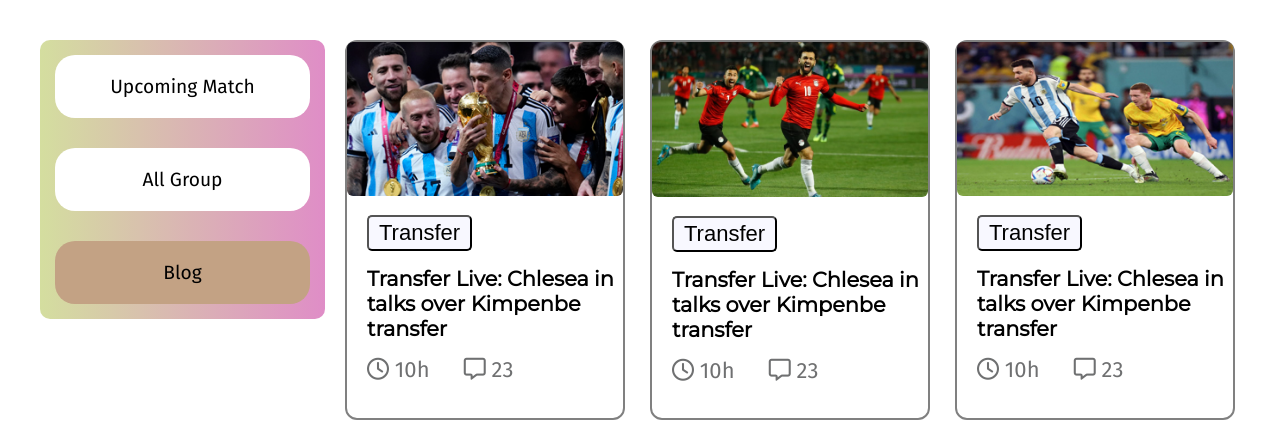
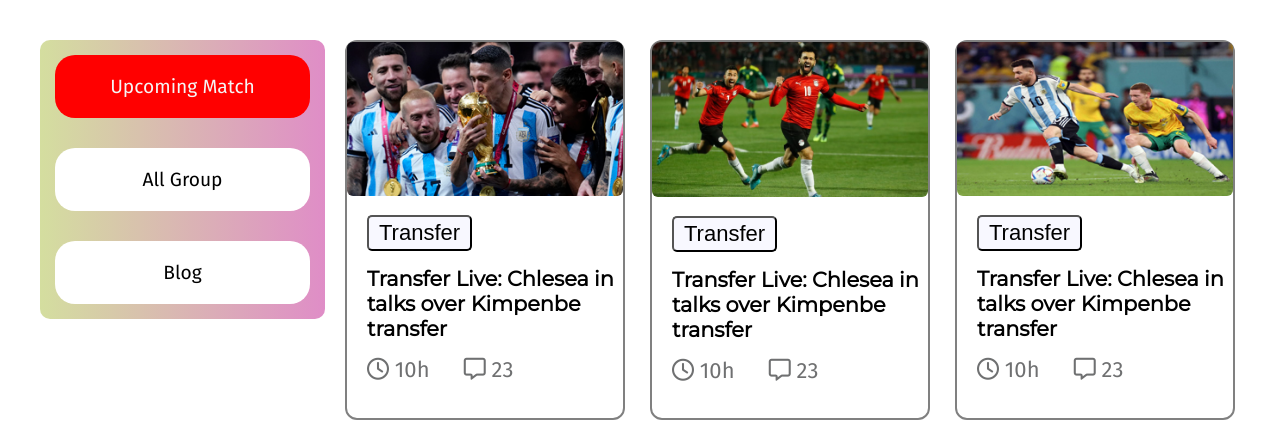
Before and after one commit to Mita-Sinha/fifa-world-cup, a plain HTML site: page index.html in a window 1280 px wide. Shown: the part 594-1031 px from the top of the page. Drawn offline with Linux system fonts and the light colour scheme.

Commit message:
final commit all

```diff
--- a/css/style.css
+++ b/css/style.css
@@ -117,8 +117,10 @@ span {
 .side-btn1:hover {
   color: red;
 }
-#side-btn-color {
-  background-color: rgb(195, 162, 132);
+
+#side-btn-color1 {
+  background-color: red;
+  color: whitesmoke;
 }
 
 .side-button a {
```
